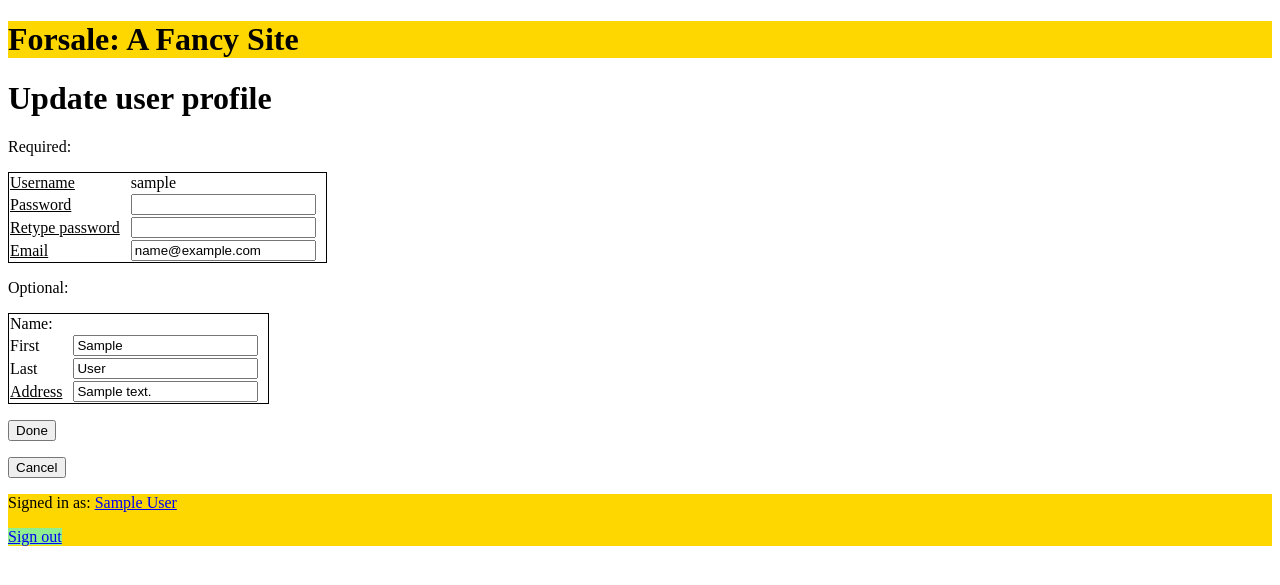
After one commit to johnbayko/forsale_django_demo, a Django app: page /forsale/user/1/ in a window 1280 px wide. The commit adds this page. Shown: the top 585 px of the page. Run offline with Django 5.2, Linux system fonts and the light colour scheme; a user stored in the database is signed in; tables that the repository leaves empty hold one stand-in row (values such as "Sample post").

Commit message:
Add user info page
- Made displayed user name clickable to go to user page.
- Added user info and user done views.
- Added paths for user and user_done views.

```diff
--- a/forsale/templates/forsale/signinout.html
+++ b/forsale/templates/forsale/signinout.html
@@ -1,7 +1,11 @@
 <div style="background-color:{{ highlight_bg_color }}">
   {% if user_username %}
     <p>
-      Signed in as: {{ user_fullname }}
+      Signed in as: <a href="{% url 'forsale:user' origin_path %}">
+        {{ user_fullname }}
+      </a>
+    </p>
+    <p>
       <span style="background-color:{{ signinout_bg_color }}">
         <a href="{% url 'forsale:signout_done' origin_path %}">
           Sign out
--- /dev/null
+++ b/forsale/templates/forsale/user.html
@@ -0,0 +1,26 @@
+{% extends "forsale/forsale.html" %}
+
+{% block content %}
+  <h1>Update user profile</h1>
+
+    {% if update_error %}
+      <p>Error: {{ update_error }}</p>
+    {% endif %}
+
+  <form method="post" autocomplete="on">
+    {% csrf_token %}
+    {% include 'forsale/userinfo.html' %}
+    <p>
+      <button type="submit" formaction="{% url 'forsale:user_done' origin_path %}">
+        Done
+      </button>
+    </p>
+  </form>
+
+  {# Submit must be a button, so make cancel link a button too. #}
+  <form action="{{ origin_path }}" method="GET">
+    <input type="submit" value="Cancel">
+  </form>
+
+  {% include 'forsale/signinout.html' %}
+{% endblock %}
--- a/forsale/urls.py
+++ b/forsale/urls.py
@@ -19,6 +19,9 @@ urlpatterns = [
     path("item/<int:item_id>/offer/<int:offer_id>/unaccept/", views.offerunaccept, name="offerunaccept"),
     path("item/<int:item_id>/offer/<int:offer_id>/delivered/", views.offerdelivered, name="offerdelivered"),
 
+    path("user/<path:origin_path>/", views.user, name="user"),
+    path("user_done/<path:origin_path>/", views.user_done, name="user_done"),
+
     path("signin/<path:origin_path>/", views.signin, name="signin"),
     path("signin_done/<path:origin_path>/", views.signin_done, name="signin_done"),
     path("signout_done/<path:origin_path>/", views.signout_done, name="signout_done"),
--- a/forsale/views.py
+++ b/forsale/views.py
@@ -398,6 +398,99 @@ def newitem_done(request, user_id):
     add_context(request, context)
     return HttpResponseRedirect(reverse(f"forsale:useritems", args=[user.id]))
 
+
+def user(request, origin_path):
+    if not request.user.is_authenticated:
+        # Apparently signed out while looking at this.
+        return HttpResponseRedirect(origin_path)
+
+    user = request.user
+    userinfo = Userinfo.objects.get(user=user)
+
+    context = {
+        "origin_path": origin_path,
+        "email": user.email,
+        "first_name": user.first_name,
+        "last_name": user.last_name,
+        "address": userinfo.address,
+    }
+    add_context(request, context)
+
+    return render(request, "forsale/user.html", context)
+
+
+def user_done(request, origin_path):
+    if not request.user.is_authenticated:
+        # Apparently signed out while looking at this.
+        return HttpResponseRedirect(origin_path)
+
+    user = request.user
+    userinfo = Userinfo.objects.get(user=user)
+
+    context = {
+        "origin_path": origin_path,
+    }
+    add_context(request, context)
+
+    password = request.POST['password']
+    context['password'] = password
+
+    password2 = request.POST['password2']
+    context['password2'] = password2
+
+    first_name = request.POST['first_name']
+    context['first_name'] = first_name
+
+    last_name = request.POST['last_name']
+    context['last_name'] = last_name
+
+    email = request.POST['email']
+    context['email'] = email
+
+    # Address is optional, must be added when buying.
+    address = request.POST['address']
+    context['address'] = address
+
+    # Update info
+    user_changed = False
+
+    if password != '' and password2 != '':
+        if password != password2:
+            context['update_error'] = "Password wasn't the same both times, Not changed."
+            del context['password']
+            del context['password2']
+
+            return render(request, "forsale/user.html", context)
+
+        # Change password.
+        user.set_password(password)
+        user_changed = True
+
+    if email != "":
+        user.email = email
+        user_changed = True
+    if first_name != "":
+        user.first_name = first_name
+        user_changed = True
+    if last_name != "":
+        user.last_name = last_name
+        user_changed = True
+
+    if user_changed:
+        user.save()
+
+    user_changed = False
+
+    if address != "":
+        userinfo.address = address
+        user_changed = True
+
+    if user_changed:
+        userinfo.save()
+
+    return HttpResponseRedirect(origin_path)
+
+
 def signin(request, origin_path):
     context = {
         "origin_path": origin_path,
```
Also changed, not shown: forsale/templates/forsale/userinfo.html (indentation only).
